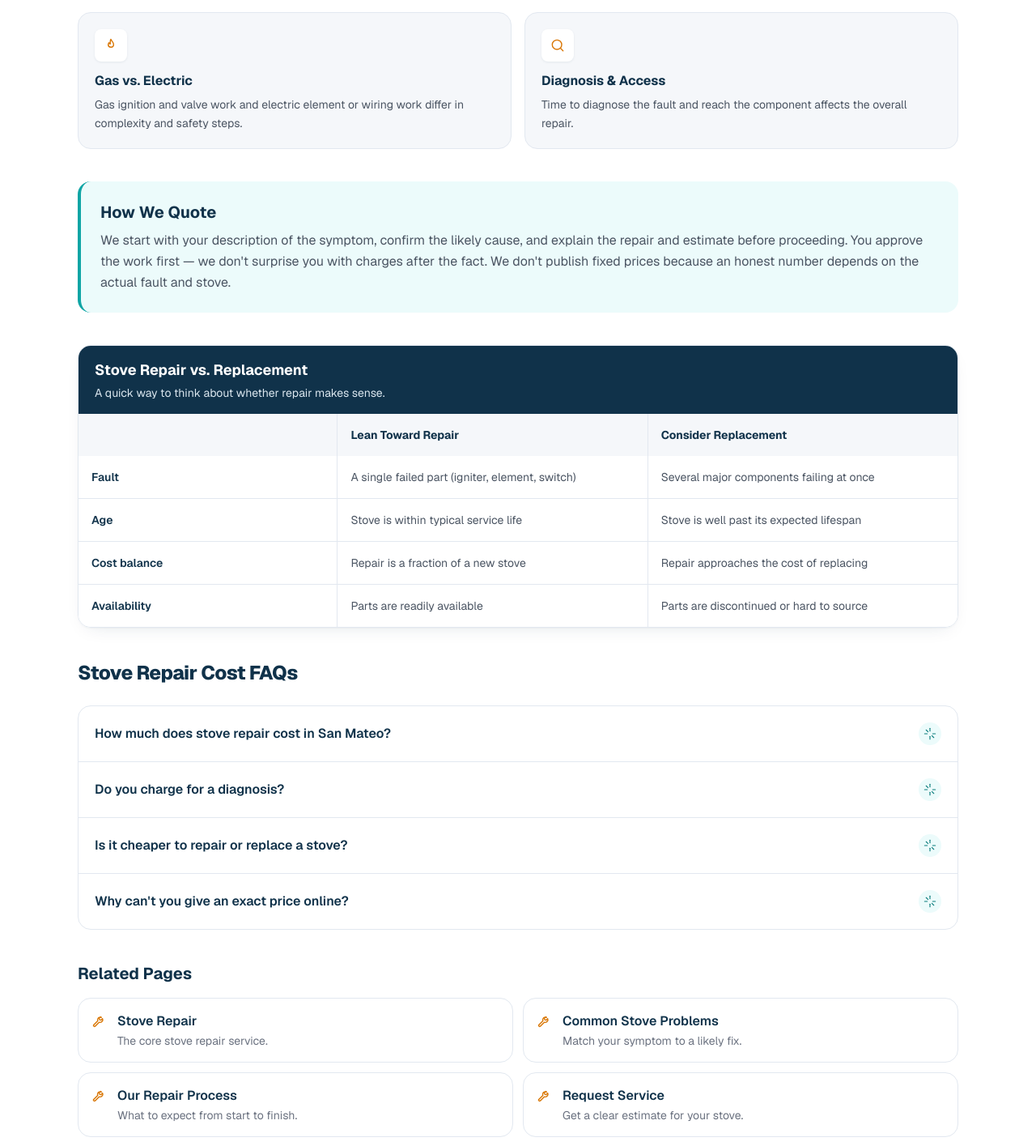
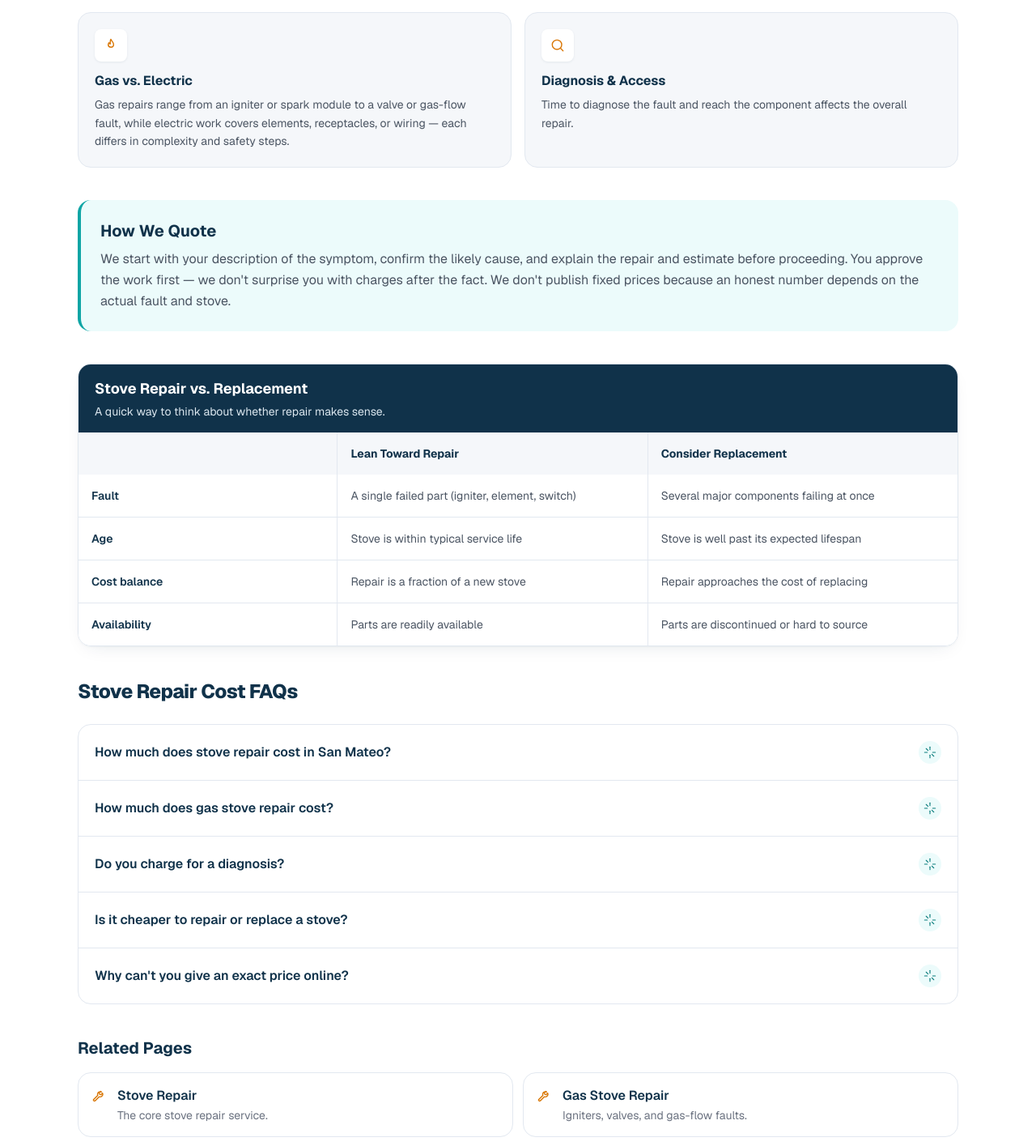
Before and after one commit to localseocyfrow/sanmateo-fixhub, a Next.js app: page /stove-repair-cost-san-mateo-ca in a window 1280 px wide. Shown: the part 938-2353 px from the top of the page at 81% size. Built offline with nearby package versions, Linux system fonts and the light colour scheme; no server answers.

Commit message:
Optimize gas stove repair cost content
Co-Authored-By: Claude Opus 4.8 (1M context) <noreply@anthropic.com>

```diff
--- a/app/stove-repair-cost-san-mateo-ca/page.tsx
+++ b/app/stove-repair-cost-san-mateo-ca/page.tsx
@@ -22,12 +22,13 @@ export const metadata: Metadata = buildMetadata({
 const factors = [
   { icon: "wrench", title: "The Failed Part", detail: "An igniter, surface element, switch, valve, or control board each carry different part costs and labor." },
   { icon: "range", title: "Brand & Model", detail: "Mainstream brands often have widely available parts; pro-style and specialty ranges can require specific components." },
-  { icon: "flame", title: "Gas vs. Electric", detail: "Gas ignition and valve work and electric element or wiring work differ in complexity and safety steps." },
+  { icon: "flame", title: "Gas vs. Electric", detail: "Gas repairs range from an igniter or spark module to a valve or gas-flow fault, while electric work covers elements, receptacles, or wiring — each differs in complexity and safety steps." },
   { icon: "search", title: "Diagnosis & Access", detail: "Time to diagnose the fault and reach the component affects the overall repair." },
 ] as const;
 
 const faqs = [
   { question: "How much does stove repair cost in San Mateo?", answer: "There isn't a single fixed price. Stove repair cost depends on the failed part, the brand and model, whether it's gas or electric, and the diagnosis involved. We provide a clear estimate before any work begins." },
+  { question: "How much does gas stove repair cost?", answer: "Gas stove repair cost depends on the specific fault — an igniter, spark module, valve, or burner assembly — along with the parts involved and their availability, the brand and model, and the on-site diagnosis. We explain the likely repair and give a clear estimate before any work begins, and we never guess with your gas system." },
   { question: "Do you charge for a diagnosis?", answer: "Diagnosis terms are explained up front when you contact us, so you know what to expect before we start. We won't proceed with a repair without your agreement." },
   { question: "Is it cheaper to repair or replace a stove?", answer: "It depends on the fault, the age of the stove, and the part cost. A single failed igniter or element is usually a straightforward repair, while multiple major failures on an older unit can tip toward replacement. We help you weigh it." },
   { question: "Why can't you give an exact price online?", answer: "An honest price needs the actual symptom and, in most cases, an on-site look at the stove. Quoting a fixed number sight-unseen would risk being wrong. We give a clear estimate once we understand the problem." },
@@ -89,6 +90,7 @@ export default function CostPage() {
             title="Related Pages"
             links={[
               { label: "Stove Repair", href: "/services/stove-repair-san-mateo-ca/", description: "The core stove repair service." },
+              { label: "Gas Stove Repair", href: "/services/gas-stove-repair-san-mateo-ca/", description: "Igniters, valves, and gas-flow faults." },
               { label: "Common Stove Problems", href: "/problems/", description: "Match your symptom to a likely fix." },
               { label: "Our Repair Process", href: "/repair-process/", description: "What to expect from start to finish." },
               { label: "Request Service", href: "/contact/", description: "Get a clear estimate for your stove." },
```
